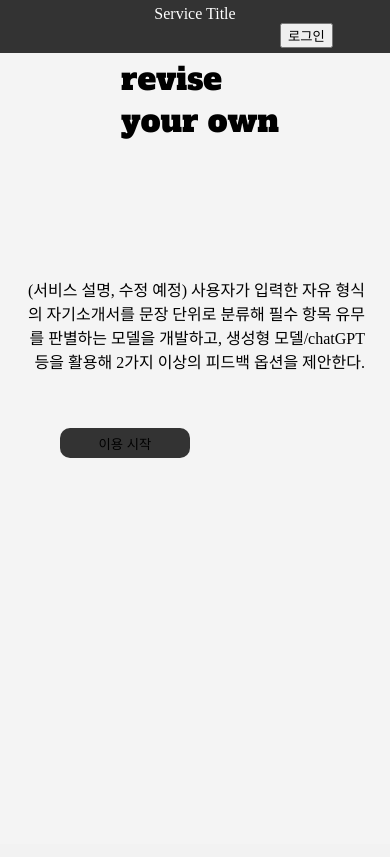
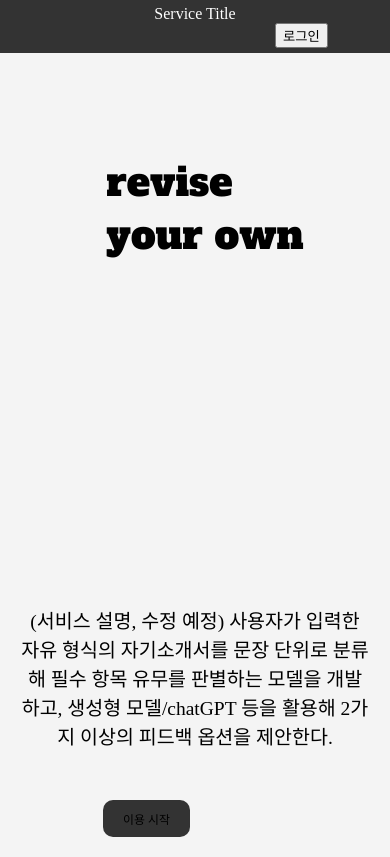
Before and after one commit to LeeHonggii/Resume-Review-AI, a FastAPI app: page / in a window 390 px wide. Before the commit the page ends 458 px from the top, so only its background shows below. Run offline with FastAPI, Linux system fonts and the light colour scheme.

Commit message:
Chore css change

```diff
--- a/App/static/index.css
+++ b/App/static/index.css
@@ -1,4 +1,5 @@
-body, html {
+body,
+html {
   height: 100%;
   margin: 0;
   padding: 0;
@@ -8,14 +9,19 @@ body, html {
   background-color: #f4f4f4;
 }
 
+.body {
+  font-size: calc(1em + 0.5vw);
+}
+
 .header {
   display: flex;
   justify-content: space-between;
   align-items: center;
-  padding: 10px 0px;
+  padding: 10px 20px;
   background-color: #333;
   color: #fff;
   width: 100%;
+  box-sizing: border-box;
 }
 
 .login-form {
@@ -27,7 +33,8 @@ body, html {
 
 .main-content {
   display: grid;
-  grid-template-columns: 1fr 3fr;
+  grid-template-columns: repeat(auto-fit, minmax(200px, 1fr));
+  gap: 20px;
   width: 100%;
   max-width: 1920px;
   min-height: calc(100vh - 60px);
@@ -38,20 +45,22 @@ body, html {
   display: flex;
   justify-content: center;
   align-items: center;
-  padding: 20px;
-  width: 800px;
+  width: auto;
+  margin: auto;
+  transform: translateY(-100px);
 }
 
 .title {
-  grid-template-columns: ;
   font-family: "Alfa Slab One", serif;
   font-weight: 400;
   font-style: normal;
   text-align: left;
-  font-size: min(max(4vw, 32px), 90px); /* Adjusted max font size for better fit */
+  font-size: min(max(8vw, 32px), 90px);
   margin: 0;
-  margin-left: 100px;
-  margin-bottom: 300px;
+  margin-left: 1vw;
+  /* Dynamic left margin */
+  margin-bottom: 5vh;
+  /* Dynamic bottom margin based on viewport height */
 }
 
 .right-content {
@@ -67,6 +76,7 @@ body, html {
 .explanation {
   flex-grow: 1;
   display: flex;
+  font-size: calc(1vw);
   flex-direction: column;
   justify-content: center;
   text-align: right;
@@ -84,69 +94,108 @@ body, html {
 }
 
 .start-button {
-  width: 130px;
-  height: 30px;
+  width: auto;
+  height: auto;
+  padding: 10px 20px;
+  font-size: calc(0.5em + 1vw);
   background-color: #333;
   border: none;
   border-radius: 10px;
 }
 
-/* Media queries for responsiveness */
 @media (max-width: 1920px) {
   .title {
-    font-size: calc(120px * 100vw / 1920); /* Responsive font size */
+    font-size: calc(120px * 100vw / 1920);
+    /* Responsive font size */
+  }
+
+  .explanation {
+    font-size: 0.7em;
   }
 }
 
 @media (max-width: 1024px) {
-  .main-content {
+
+  .main-content,
+  .title-section,
+  .right-content {
     display: flex;
     flex-direction: column;
-  }
-
-  .title-section, .right-content {
-    width: 100%; /* Full width on smaller screens */
-    max-width: none; /* Remove max width constraint */
+    width: 100%;
     padding: 10px;
   }
 
+  .title {
+    font-size: 7vw;
+  }
+
   .explanation {
-    margin: 20px; /* Adjust margin for smaller screens */
+    margin: 20px;
+    font-size: 3vw;
   }
 }
 
 @media (max-width: 768px) {
   .header {
     flex-direction: column;
-    padding: 5px 10px; /* Adjust padding for smaller screens */
+    padding: 5px 10px;
+    /* Even thinner padding for smaller screens */
   }
 
   .title {
-    font-size: 8vw; /* Increase font size visibility on very small screens */
+    font-size: 8vw;
+    margin-left: 5px;
+    margin-bottom: 20px;
+  }
+
+  .explanation {
+    font-size: 3vw;
   }
 
   .login-form {
-    margin-right: 10px; /* Adjust margin for smaller screens */
+    margin-right: 10px;
   }
 }
 
 @media (max-width: 480px) {
-  .header, .title-section, .right-content, .explanation {
-    padding: 5px; /* Further reduce padding for very small screens */
+
+  .header,
+  .title-section,
+  .right-content,
+  .explanation {
+    padding: 5px;
+    /* Minimal padding */
   }
 
   .title {
-    margin-left: 10px; /* Adjust margin for very small screens */
-    margin-bottom: 100px; /* Reduce bottom margin for compact display */
+    margin-left: 10px;
+    margin-bottom: 10px;
   }
 }
 
+@media (max-width: 600px) {
 
+  .main-content,
+  .title-section,
+  .right-content,
+  .explanation {
+    flex-direction: column;
+    align-items: center;
+    text-align: center;
+    padding: 10px;
+  }
 
-/* 제목 (revise your own)
-Alfa Slab One - regular
+  .title {
+    font-size: 10vw;
+    margin: 10px;
+  }
 
-본문
-pretendard - semibold
-pretendard - medium
-*/
+  .explanation {
+    font-size: 5vw;
+    margin: 10px;
+  }
+
+  .header {
+    flex-direction: column;
+  }
+}
--- a/App/templates/signup.html
+++ b/App/templates/signup.html
@@ -4,6 +4,7 @@
     <meta charset="UTF-8" />
     <meta name="viewport" content="width=device-width, initial-scale=1.0" />
     <title>Signup</title>
+    <link rel="stylesheet" href="/static/signup.css" />
   </head>
 
   <body>
```
Also changed, not shown: App/static/user_page.css (+56 -1 lines), App/static/signup.css (added).
